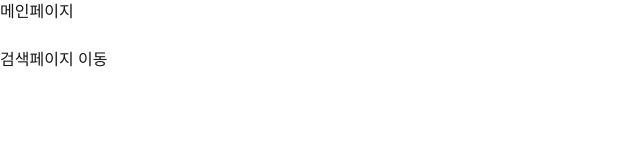
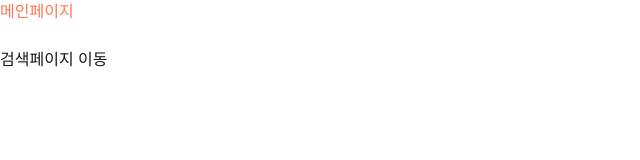
Before and after one commit to Bread-it-now/BreadItNow_FE, a Next.js app: page / in a window 1280 px wide. Shown: the top 160 px of the page, without its empty margins (0-640 px from the left). Built offline with nearby package versions, Linux system fonts and the light colour scheme.

Commit message:
design: tailwind 설정 동작 확인

```diff
--- a/src/app/page.tsx
+++ b/src/app/page.tsx
@@ -3,7 +3,7 @@ import Link from 'next/link';
 export default function Page() {
   return (
     <div>
-      <h1>메인페이지</h1>
+      <h1 className="text-primary">메인페이지</h1>
       <br />
       <Link href="/search">검색페이지 이동</Link>
     </div>
```
Also changed, not shown: 1 other file (tests, documents, lock files or other folders).
